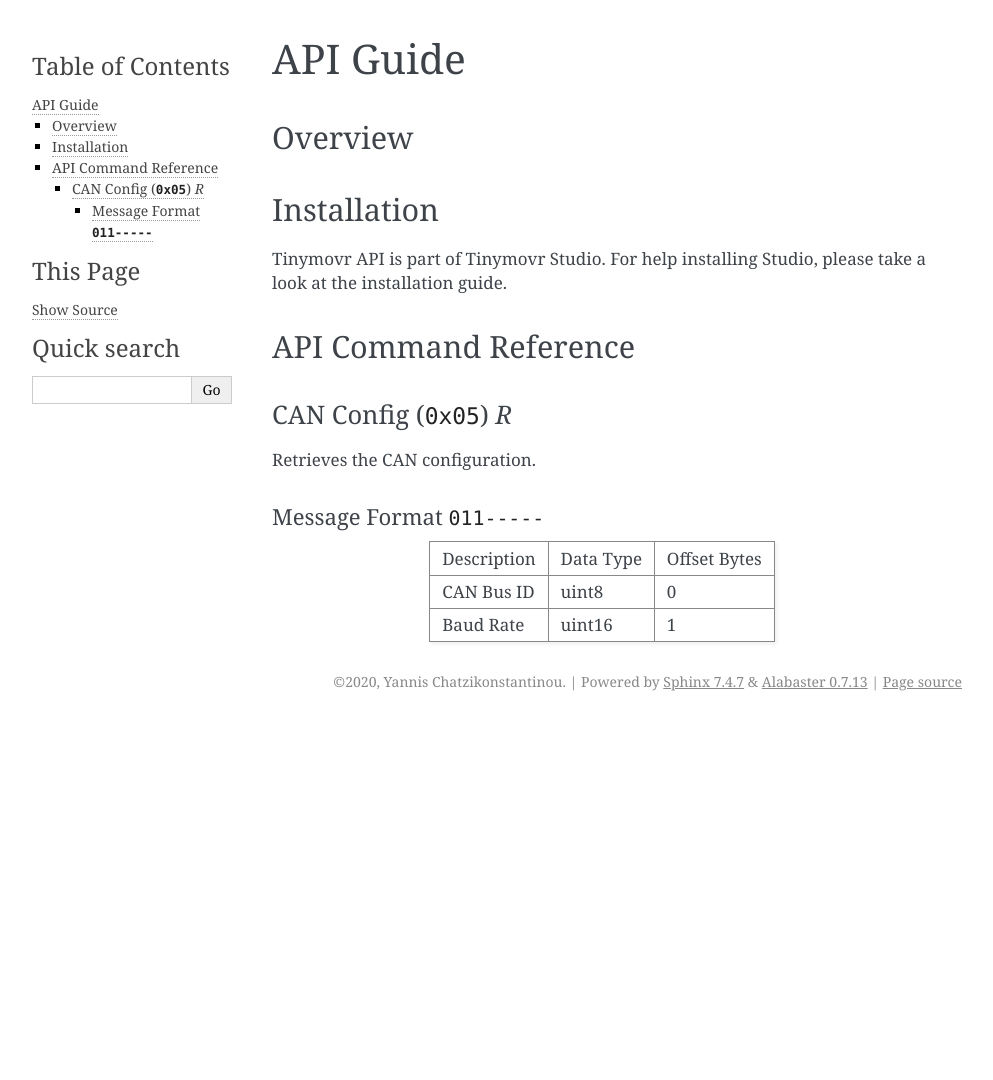
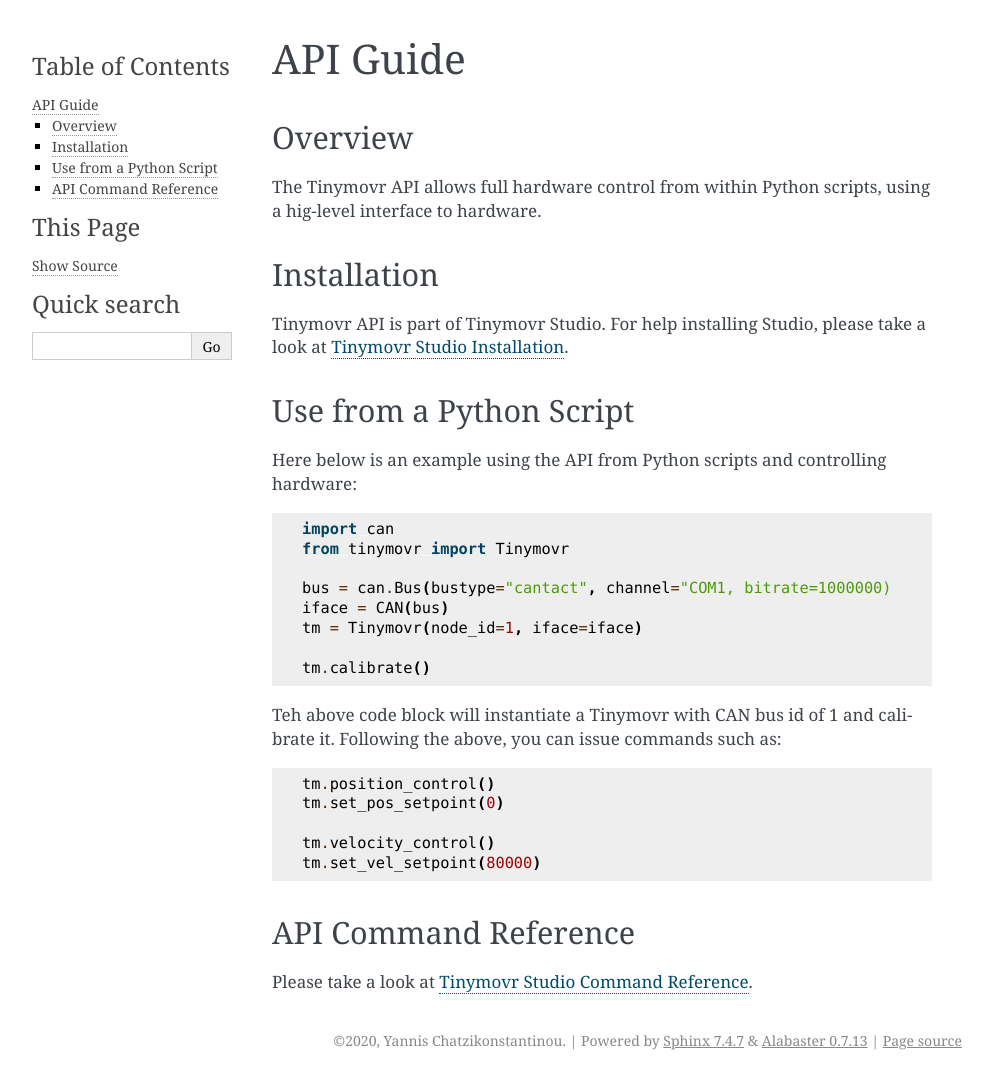
Before and after one commit to tinymovr/Tinymovr, a Sphinx documentation site: the page built from docs/api/guide.rst, in a window 1280 px wide. Shown: the whole page, without its empty margins (148-1141 px from the left). Built offline with Sphinx 7.4.7, drawn with Linux system fonts in a browser that asks for light colours; before the commit the page ends 900 px from its top, so only the background shows below that.

Commit message:
reference isntallation docs

```diff
--- a/docs/api/guide.rst
+++ b/docs/api/guide.rst
@@ -2,31 +2,43 @@
 API Guide
 *********
 
-
 Overview
 ########
 
+The Tinymovr API allows full hardware control from within Python scripts, using a hig-level interface to hardware.
 
 Installation
 ############
 
-Tinymovr API is part of Tinymovr Studio. For help installing Studio, please take a look at the installation guide.
+Tinymovr API is part of Tinymovr Studio. For help installing Studio, please take a look at :ref:`studio-installation`.
+
+Use from a Python Script
+########################
+
+Here below is an example using the API from Python scripts and controlling hardware:
+
+.. code-block:: python
+
+    import can
+    from tinymovr import Tinymovr
+
+    bus = can.Bus(bustype="cantact", channel="COM1, bitrate=1000000)
+    iface = CAN(bus)
+    tm = Tinymovr(node_id=1, iface=iface)
+
+    tm.calibrate()
+
+Teh above code block will instantiate a Tinymovr with CAN bus id of 1 and calibrate it. Following the above, you can issue commands such as:
+
+.. code-block:: python
+
+    tm.position_control()
+    tm.set_pos_setpoint(0)
+
+    tm.velocity_control()
+    tm.set_vel_setpoint(80000)
 
 API Command Reference
 #####################
 
-
-CAN Config (``0x05``) *R*
-=========================
-
-Retrieves the CAN configuration.
-
-Message Format ``011-----``
----------------------------
-
-===========  =========  ============
-Description  Data Type  Offset Bytes
------------  ---------  ------------
-CAN Bus ID   uint8      0
-Baud Rate    uint16     1
-===========  =========  ============
+Please take a look at :ref:`command-reference`.
--- a/docs/studio/installation.rst
+++ b/docs/studio/installation.rst
@@ -1,3 +1,5 @@
+.. _studio-installation:
+
 ****************************
 Tinymovr Studio Installation
 ****************************
```
